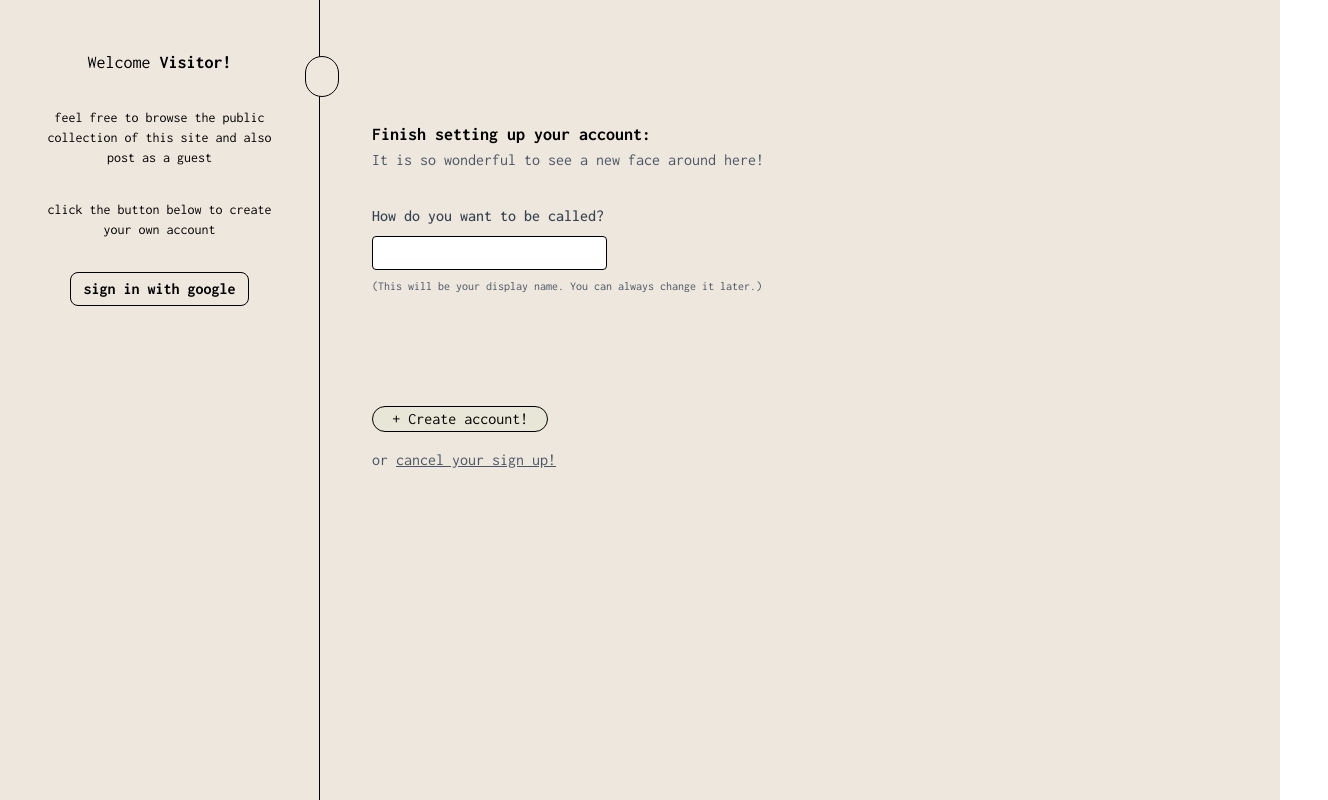
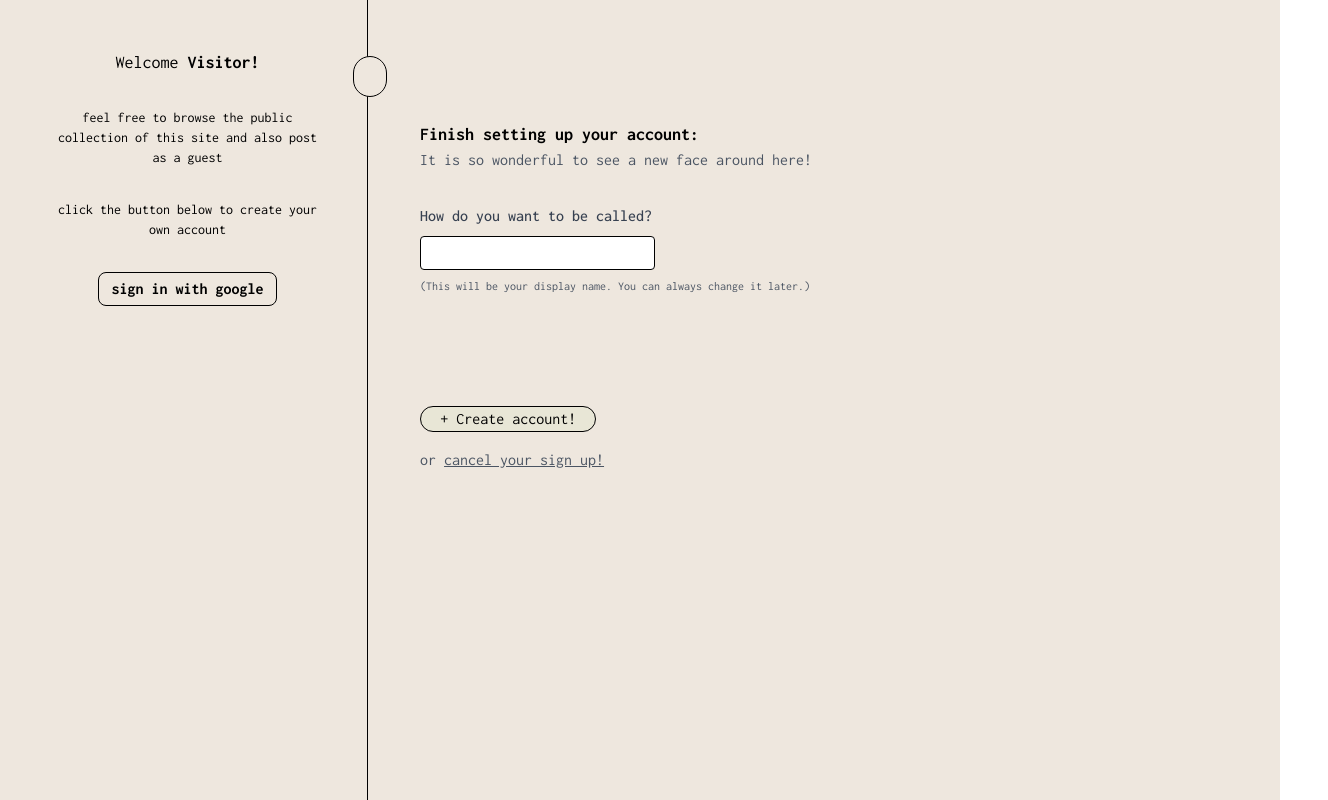
Before and after one commit to sid86-dev/Shaakirah, a Next.js app: page /signup in a window 1280 px wide. Shown: the whole page, 1328 px wide, since content can reach past the window. Built offline with nearby package versions, Linux system fonts and the light colour scheme; no server answers; some icons are missing.

Commit message:
fix: menu bar toogle

```diff
--- a/components/Menu/Index.tsx
+++ b/components/Menu/Index.tsx
@@ -52,7 +52,7 @@ const Menu: FC<Props> = ({ setIsOpen, isOpen }) => {
 
   return (
     <div
-      className={`flex relative border w-1/4 border-black h-screen border-r border-y-0 border-l-0 `}
+      className={`flex relative pr-10 border w-1/4 border-black h-screen border-r border-y-0 border-l-0 `}
     >
       {/* Toolge Button */}
       <div
@@ -66,7 +66,7 @@ const Menu: FC<Props> = ({ setIsOpen, isOpen }) => {
         )}
       </div>
 
-      <div className="my-12 px-8 w-full">
+      <div className="my-12 w-full">
         {user !== null && user !== undefined ? (
           <User user={user} setUser={setUser} />
         ) : (
--- a/pages/_app.tsx
+++ b/pages/_app.tsx
@@ -25,8 +25,8 @@ export default function App({ Component, pageProps }: AppProps) {
           <div
             className={`flex flex-row  ${
               !isOpen
-                ? "-translate-x-72 transition-transform duration-500"
-                : "translate-x-0 transition-transform duration-500"
+                ? "-translate-x-56 transition-transform duration-500"
+                : "translate-x-12 transition-transform duration-500"
             }`}
           >
             <Menu isOpen={isOpen} setIsOpen={setIsOpen} />
```
